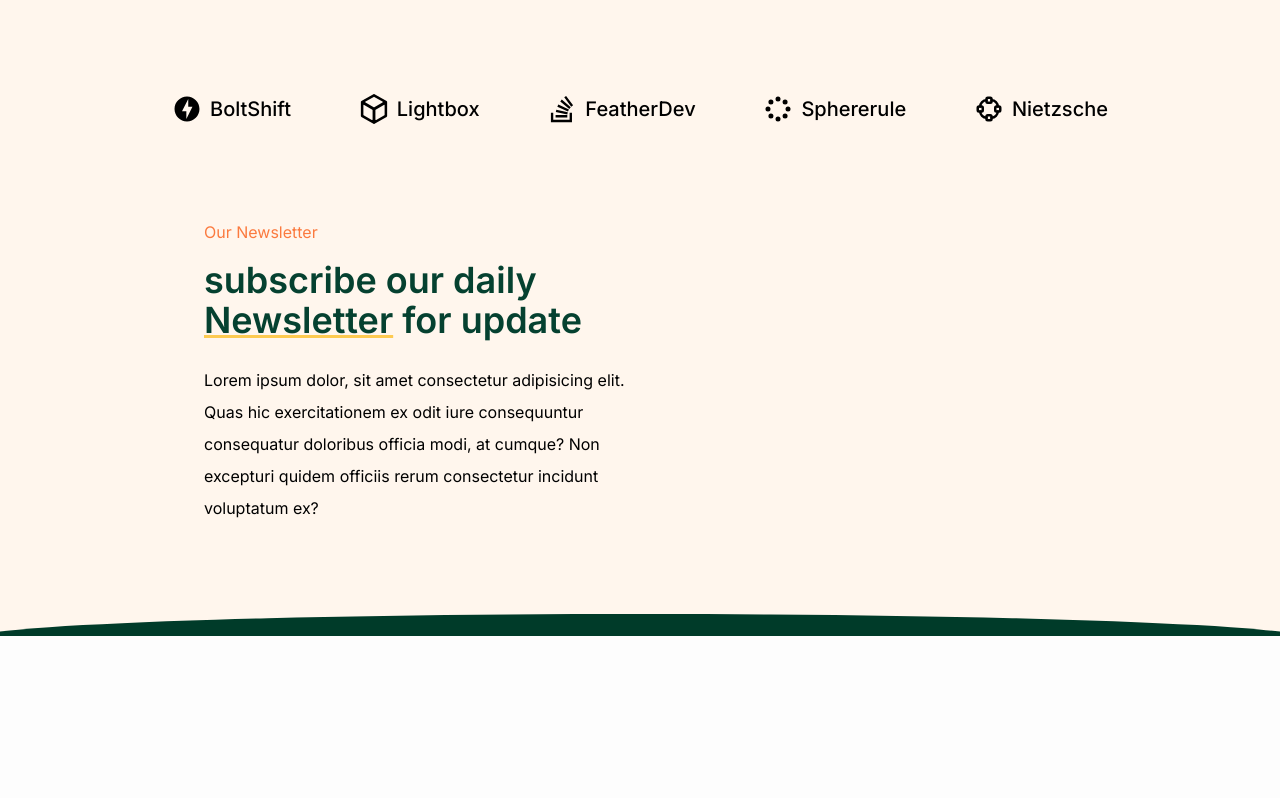
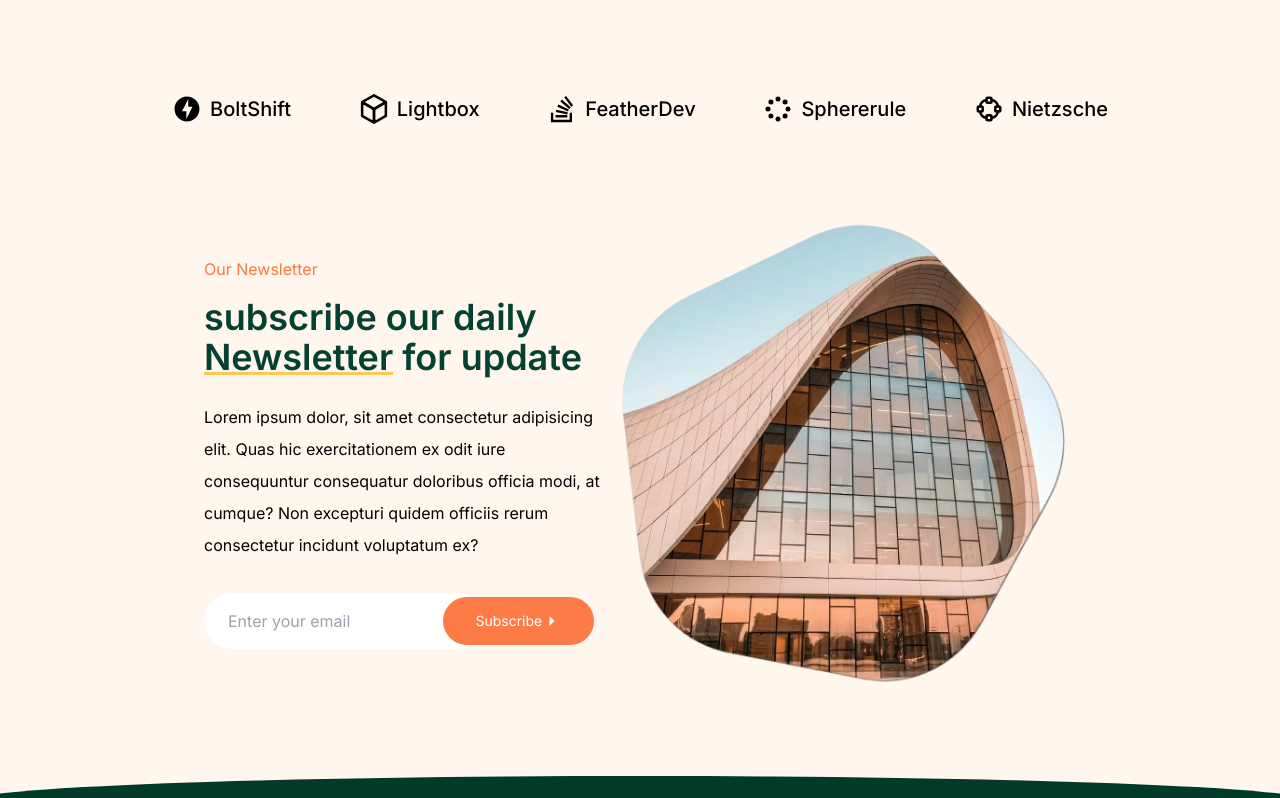
Before and after one commit to zablon-oigo/architect, a React (Vite) app: page / in a window 1280 px wide. Shown: the part 3277-4075 px from the top of the page. Before the commit the page ends 3913 px from the top, so only its background shows below. Built offline with nearby package versions, Linux system fonts and the light colour scheme.

Commit message:
Styling subscribe button and adding animation effect

```diff
--- a/src/components/Projects.jsx
+++ b/src/components/Projects.jsx
@@ -79,11 +79,18 @@ function Projects() {
                         <p className="leading-8 text-black">
                             Lorem ipsum dolor, sit amet consectetur adipisicing elit. Quas hic exercitationem ex odit iure consequuntur consequatur doloribus officia modi, at cumque? Non excepturi quidem officiis rerum consectetur incidunt voluptatum ex?
                         </p>
-                        <div className="">
+                        <div className="relative flex items-center pt-8">
+                            <input type="email" name="" id="" className="px-2 bg-white rounded-full outline-none h-14 md:px-6" placeholder='Enter your email' />
+                            <button className="absolute md:right-4 right-1 rounded-full md:px-8 px-3 flex items-center md:text-sm text-xs bg-[#fd7b47] text-white">
+                                <p className="">Subscribe</p>
+                                <IoMdArrowDropright className='h-12 text-xl'/>
+                            </button>
 
                         </div>
                     </div>
-
+                     <div className="flex justify-center py-8 lg:py-0">
+                        <img src={image} alt="" className="lg:w-full w-80" />
+                     </div>
                 </section>
         </div>
     </div>
--- a/src/components/Work.jsx
+++ b/src/components/Work.jsx
@@ -1,4 +1,3 @@
-import React from 'react'
 import { IoMdArrowDropright,IoIosArrowUp } from "react-icons/io";
 import { PiDiamondsFourFill,PiLadderSimpleThin } from "react-icons/pi";
 import { BiSolidTreeAlt } from "react-icons/bi";
```
